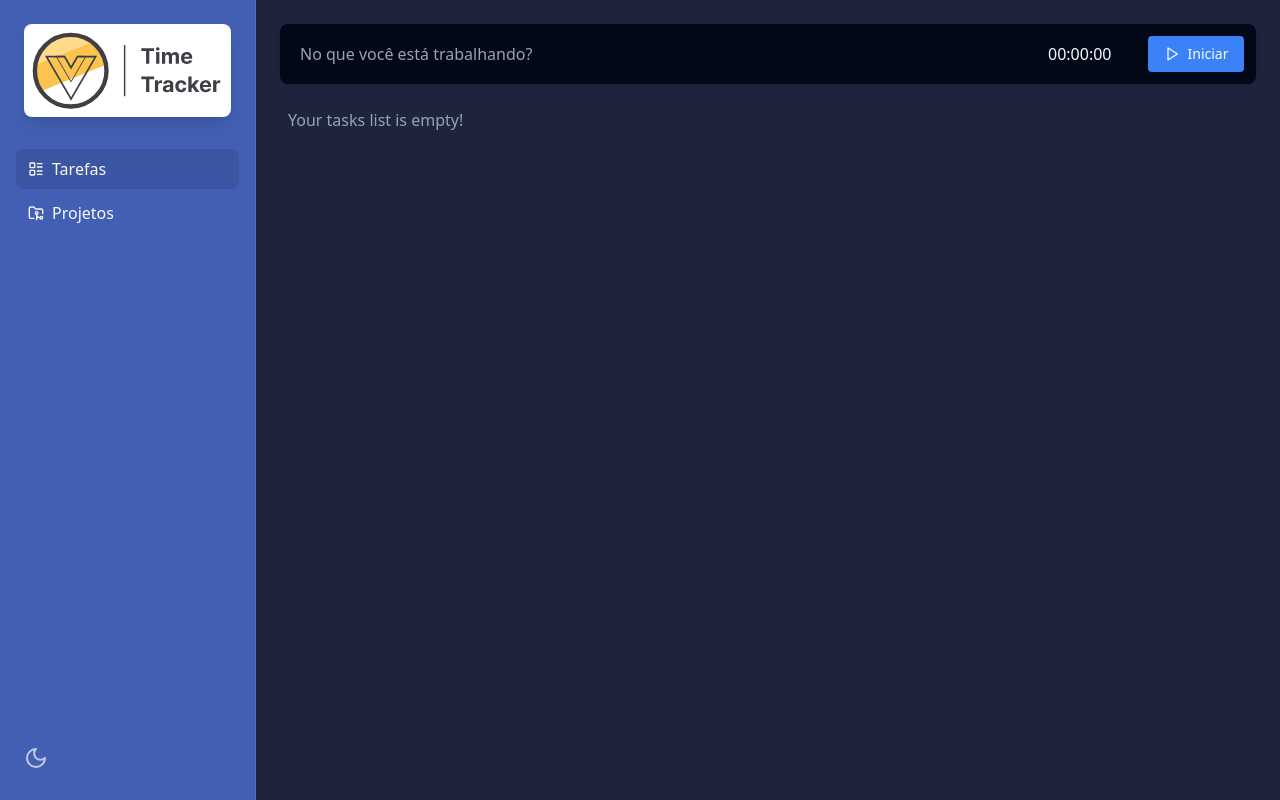
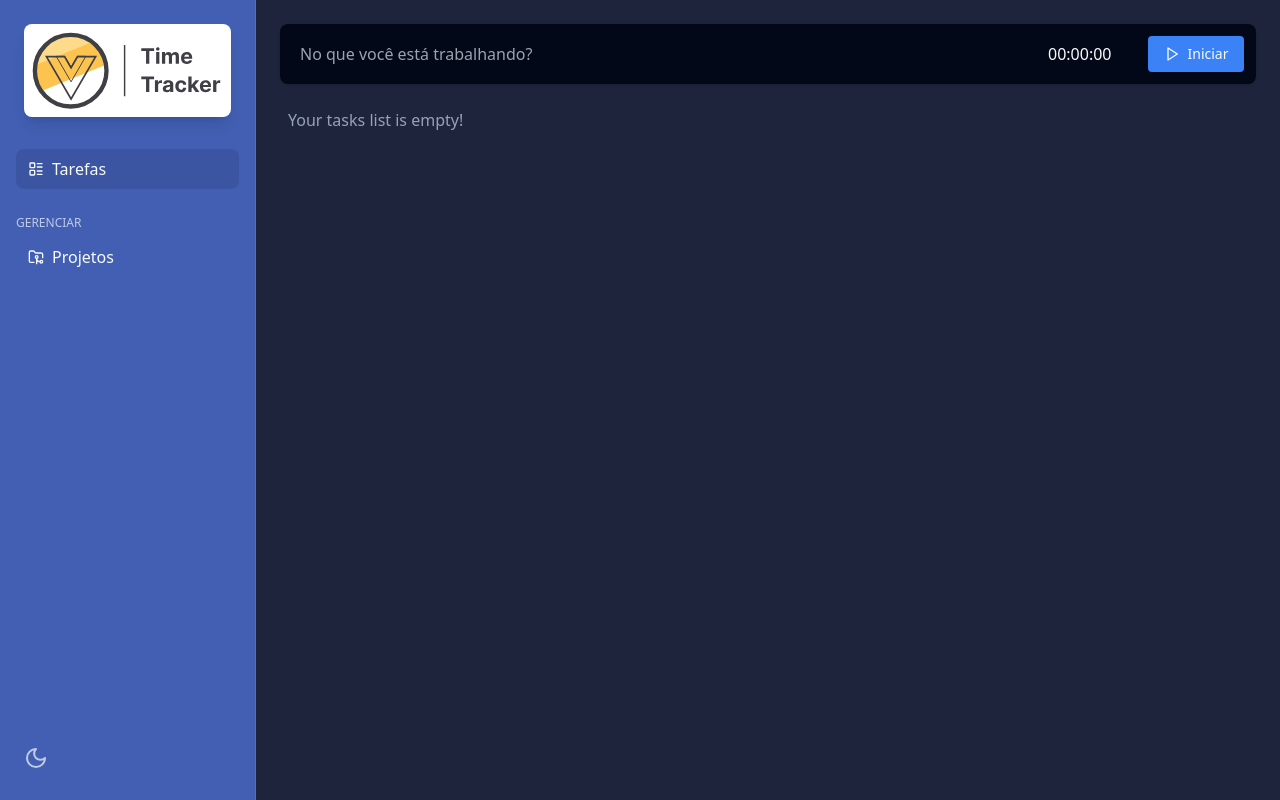
Before and after one commit to adeonirlabs/alura-time-tracker, a Vue app: page / in a window 1280 px wide. Built offline with nearby package versions, Linux system fonts and the light colour scheme.

Commit message:
Move components to better organization

```diff
--- a/src/components/ui/AppNavigation.vue
+++ b/src/components/app/MainNavigation.vue
@@ -14,7 +14,7 @@ export default {
 
 <template>
   <nav class="flex flex-1 flex-col">
-    <ul role="list" class="-mx-2 space-y-1">
+    <div class="-mx-2 space-y-1">
       <RouterLink
         active-class="bg-background/10"
         class="flex items-center gap-2 rounded-lg px-3 py-2 text-foreground hover:bg-background/10"
@@ -22,6 +22,9 @@ export default {
       >
         <LayoutList :size="16" />Tarefas
       </RouterLink>
+      <div class="pt-4">
+        <span class="text-xs font-medium uppercase text-foreground/70">Gerenciar</span>
+      </div>
       <RouterLink
         active-class="bg-background/10"
         class="flex items-center gap-2 rounded-lg px-3 py-2 text-foreground hover:bg-background/10"
@@ -29,6 +32,6 @@ export default {
       >
         <FolderGit2 :size="16" /> Projetos
       </RouterLink>
-    </ul>
+    </div>
   </nav>
 </template>
--- a/src/components/app/SideBar.vue
+++ b/src/components/app/SideBar.vue
@@ -1,13 +1,13 @@
 <script lang="ts">
+import MainNavigation from '@/components/app/MainNavigation.vue'
+import ToggleTheme from '@/components/app/ToggleTheme.vue'
 import AppLogo from '@/components/ui/AppLogo.vue'
-import AppNavigation from '@/components/ui/AppNavigation.vue'
-import ToggleTheme from '@/components/ui/ToggleTheme.vue'
 
 export default {
   name: 'SideBar',
   components: {
     AppLogo,
-    AppNavigation,
+    MainNavigation,
     ToggleTheme,
   },
   emits: ['toggle-theme'],
@@ -27,7 +27,7 @@ export default {
       <h1 class="overflow-hidden rounded-lg shadow-lg">
         <AppLogo aria-label="Time Tracker" />
       </h1>
-      <AppNavigation />
+      <MainNavigation />
     </header>
     <footer>
       <ToggleTheme @toggle-theme="toggleTheme" />
--- a/src/components/app/TaskList.vue
+++ b/src/components/app/TaskList.vue
@@ -1,7 +1,7 @@
 <script lang="ts">
 import type { PropType } from 'vue'
 
-import TaskItem from '@/components/ui/TaskItem.vue'
+import TaskItem from '@/components/app/TaskItem.vue'
 import type { Task } from '@/types/task'
 
 export default {
--- a/src/components/app/TimerController.vue
+++ b/src/components/app/TimerController.vue
@@ -1,8 +1,8 @@
 <script lang="ts">
 import { Play, Square } from 'lucide-vue-next'
 
+import TimerClock from '@/components/app/TimerClock.vue'
 import ActionButton from '@/components/ui/ActionButton.vue'
-import TimerClock from '@/components/ui/TimerClock.vue'
 
 export default {
   name: 'TimerController',
```
Also changed, not shown: src/components/app/TaskItem.vue (renamed from src/components/ui/TaskItem.vue), src/components/app/TimerClock.vue (renamed from src/components/ui/TimerClock.vue), src/components/app/ToggleTheme.vue (renamed from src/components/ui/ToggleTheme.vue).
